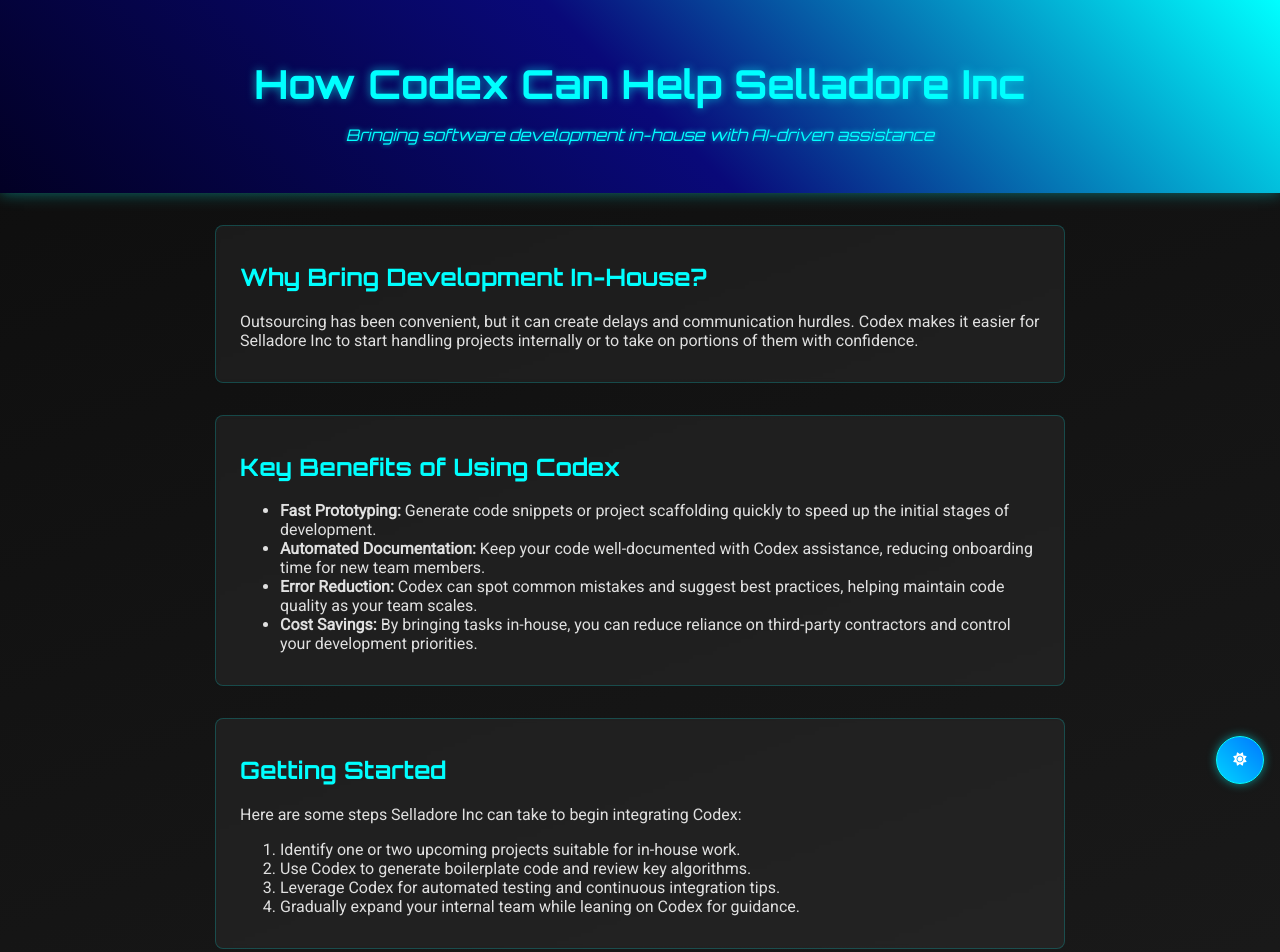
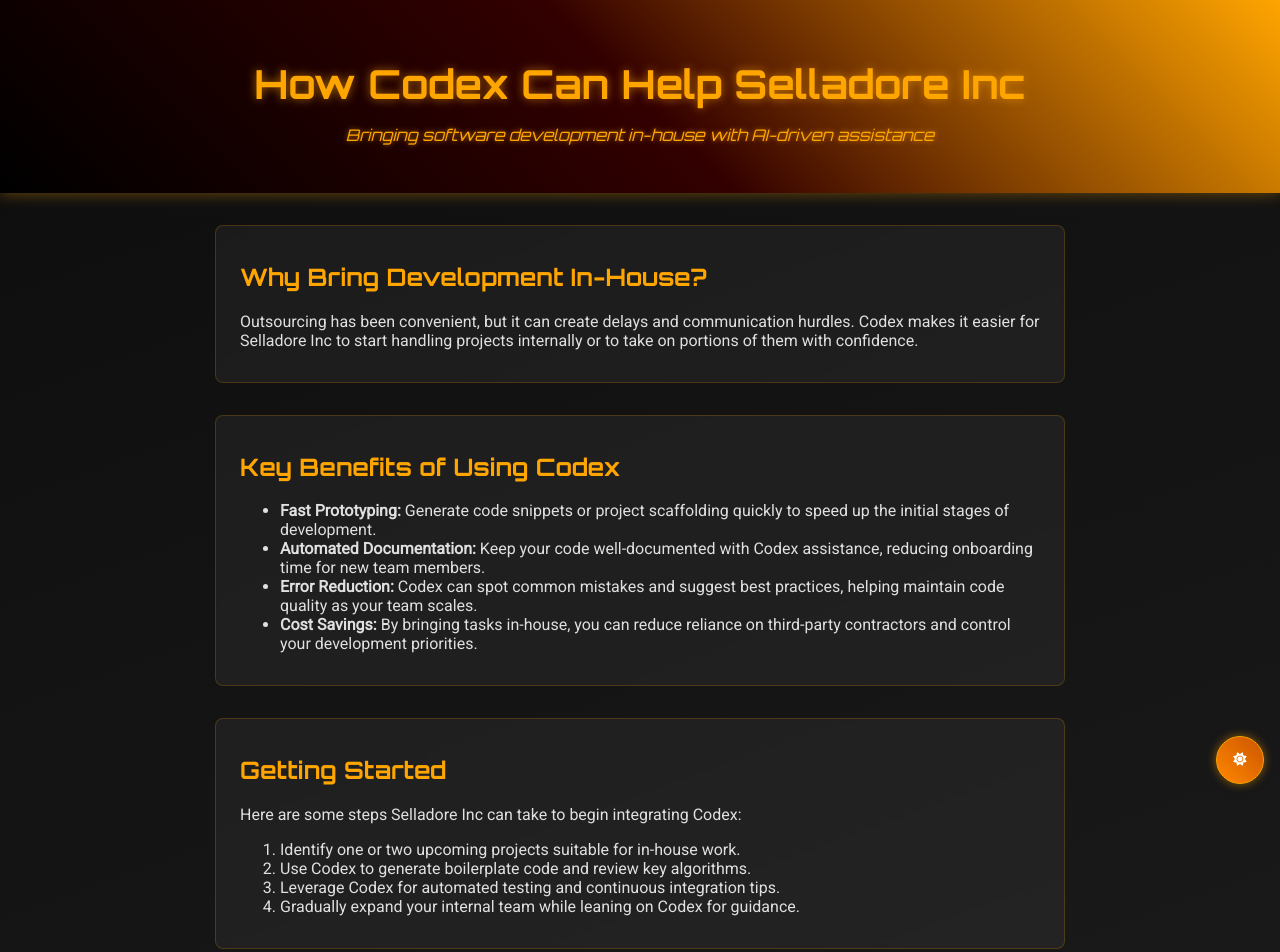
Before and after one commit to ni-coderAI/codex, a plain HTML site: page index.html in a window 1280 px wide. Shown: the top 952 px of the page. Drawn offline with Linux system fonts and the light colour scheme.

Commit message:
Revert site colors to black and orange

```diff
--- a/style.css
+++ b/style.css
@@ -19,18 +19,18 @@ body {
 }
 
 header {
-  background: linear-gradient(45deg, #020024, #090979, var(--accent-color));
+  background: linear-gradient(45deg, #000000, #330000, var(--accent-color));
   color: var(--header-text);
   padding: 2rem 1rem;
   text-align: center;
-  box-shadow: 0 0 15px rgba(0, 255, 255, 0.4);
+  box-shadow: 0 0 15px rgba(255, 165, 0, 0.4);
 }
 
 .tagline {
   font-style: italic;
   font-family: var(--font-heading);
   color: var(--accent-color);
-  text-shadow: 0 0 5px rgba(0, 255, 255, 0.7);
+  text-shadow: 0 0 5px rgba(255, 165, 0, 0.7);
 }
 
 #theme-toggle {
@@ -42,17 +42,17 @@ header {
   display: flex;
   align-items: center;
   justify-content: center;
-  background: linear-gradient(45deg, #00d4ff, #0077ff);
+  background: linear-gradient(45deg, #ff8800, #cc5500);
   color: #fff;
   border: 1px solid var(--accent-color);
   border-radius: 50%;
   cursor: pointer;
-  box-shadow: 0 0 10px rgba(0, 255, 255, 0.5);
+  box-shadow: 0 0 10px rgba(255, 165, 0, 0.5);
   transition: background 0.3s;
 }
 
 #theme-toggle:hover {
-  background: linear-gradient(45deg, #0077ff, #00d4ff);
+  background: linear-gradient(45deg, #cc5500, #ff8800);
 }
 
 section {
@@ -60,7 +60,7 @@ section {
   max-width: 800px;
   padding: 1rem 1.5rem;
   background-color: rgba(255, 255, 255, 0.05);
-  border: 1px solid rgba(0, 255, 255, 0.2);
+  border: 1px solid rgba(255, 165, 0, 0.2);
   border-radius: 8px;
   backdrop-filter: blur(2px);
 }
@@ -76,7 +76,7 @@ h1, h2 {
 h1 {
   font-size: 2.5rem;
   margin-bottom: 0.5rem;
-  text-shadow: 0 0 10px rgba(0, 255, 255, 0.6);
+  text-shadow: 0 0 10px rgba(255, 165, 0, 0.6);
 }
 
 footer {
@@ -86,14 +86,14 @@ footer {
   padding: 1rem;
   margin-top: 2rem;
   border-top: 1px solid var(--accent-color);
-  box-shadow: 0 -2px 10px rgba(0, 255, 255, 0.2);
+  box-shadow: 0 -2px 10px rgba(255, 165, 0, 0.2);
 }
 
 .dark-mode {
   --background-color: #0d0d0d;
   --text-color: #e0e0e0;
-  --accent-color: #00ffff;
-  --header-bg: #020024;
-  --header-text: #00ffff;
+  --accent-color: #ffa500;
+  --header-bg: #000000;
+  --header-text: #ffa500;
   --footer-bg: #090909;
 }
```
